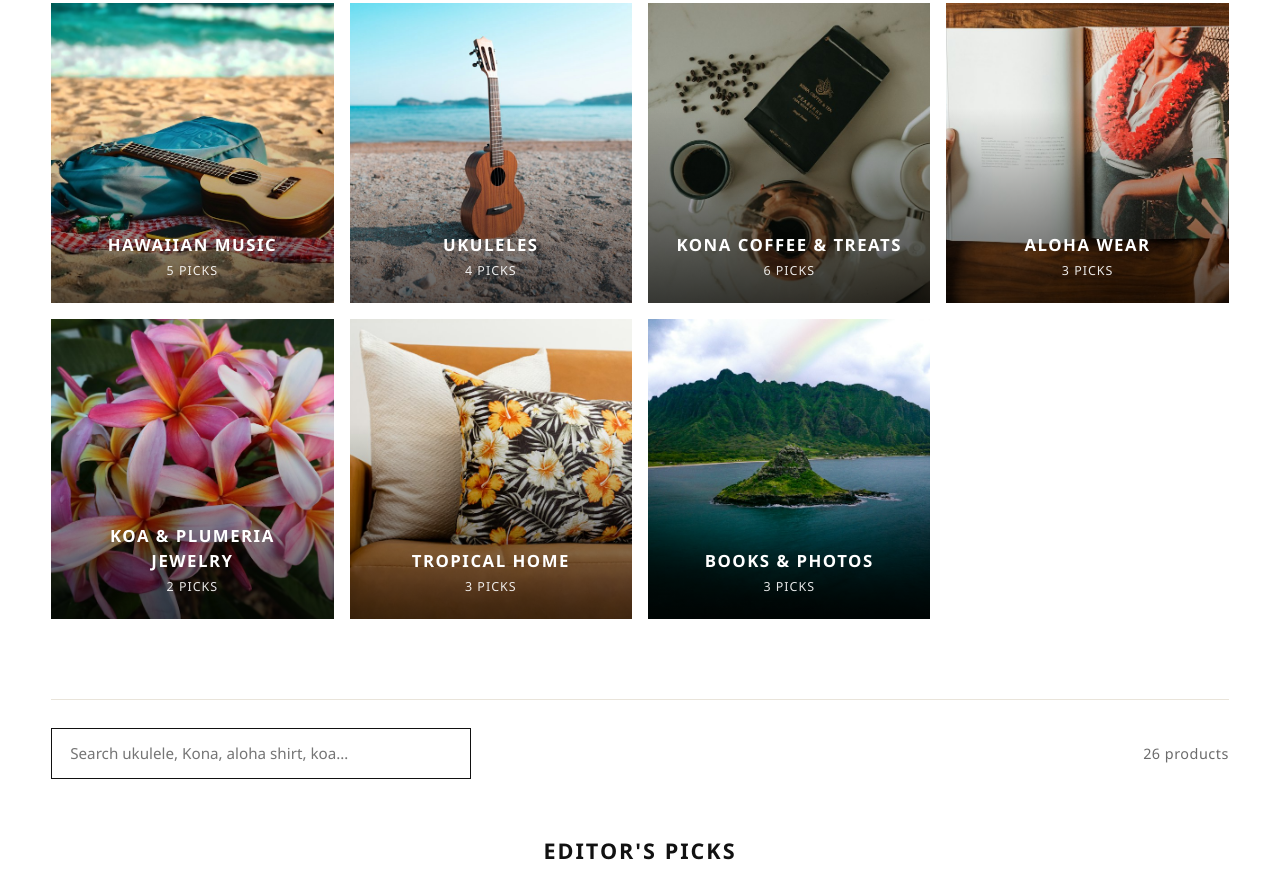
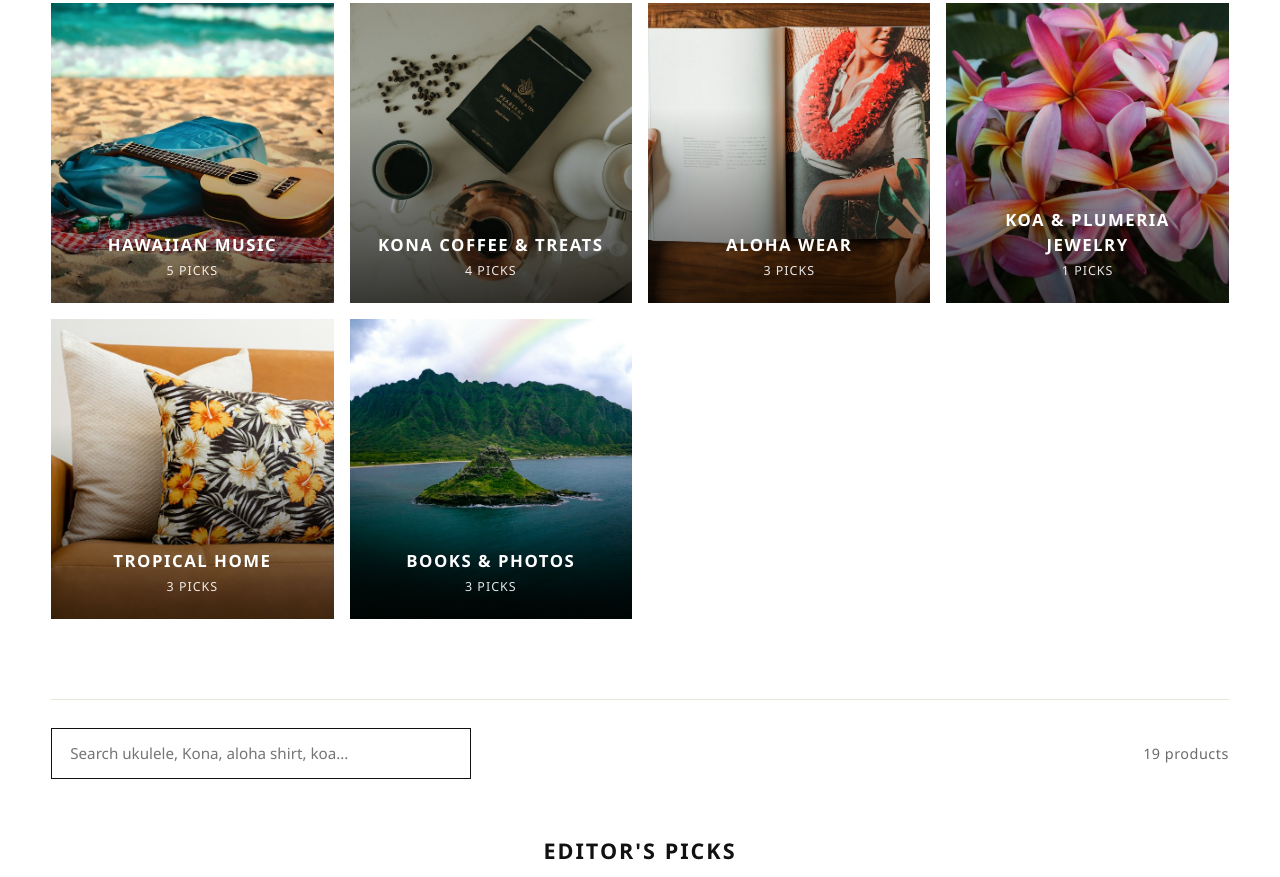
Before and after one commit to MahaloMarket/mahalo-market, a plain HTML site: page index.html in a window 1280 px wide. Shown: the part 963-1840 px from the top of the page. Drawn offline with Linux system fonts and the light colour scheme.

Commit message:
Remove out-of-stock products; hide empty categories

```diff
--- a/app.js
+++ b/app.js
@@ -24,7 +24,9 @@
   document.title = `${STORE.name} | Hawaii favorites, hand-picked`;
 
   // Header nav
-  $("#catNav").innerHTML = CATEGORIES.map((c) => `<a href="#cat-${c.id}">${esc(c.name)}</a>`).join("");
+  // Only show categories that have at least one product in stock (see products.js).
+  const ACTIVE = CATEGORIES.filter((c) => PRODUCTS.some((p) => p.category === c.id));
+  $("#catNav").innerHTML = ACTIVE.map((c) => `<a href="#cat-${c.id}">${esc(c.name)}</a>`).join("");
 
   function card(p) {
     const c = catById[p.category];
@@ -59,7 +61,7 @@
   }
 
   function renderTiles() {
-    $("#tiles").innerHTML = CATEGORIES.map((c) => {
+    $("#tiles").innerHTML = ACTIVE.map((c) => {
       const n = PRODUCTS.filter((p) => p.category === c.id).length;
       return `<a class="tile" href="#cat-${c.id}" style="background-image: url('${esc(c.image)}')">
         <span class="tile-body"><strong>${esc(c.name)}</strong><span>${n} picks</span></span>
--- a/products.js
+++ b/products.js
@@ -30,16 +30,8 @@ const PRODUCTS = [
   { id: "B0007R8FS0", name: "Masters of Hawaiian Slack Key Guitar, Vol. 1", category: "music", note: "Ledward Kaapana, George Kahumoku Jr. and friends.", added: "2026-11-24" },
   { id: "B0012YN6K4", name: "Treasures of Hawaiian Slack Key Guitar", category: "music", note: "Live recordings from the Maui concert series.", added: "2026-11-24" },
 
-  // Ukuleles
-  { id: "B093JZ2X47", name: "Vangoa 23\" Concert Ukulele Kit (Mahogany)", category: "ukulele", note: "Complete beginner kit with a mahogany concert uke.", added: "2026-11-24", pick: true },
-  { id: "B0D9QL9M2L", name: "LEKATO 23\" Mahogany Concert Ukulele Bundle", category: "ukulele", note: "Gig bag, strap, tuner and picks included.", added: "2026-11-24" },
-  { id: "B00G69DPYW", name: "Concert Ukulele 23\" Beginner Bundle, Sapele Body", category: "ukulele", note: "Sapele body, gig bag and tuner.", added: "2026-11-24" },
-  { id: "B08B1K1RFP", name: "ADM 23\" Mahogany Concert Ukulele Beginner Kit", category: "ukulele", note: "Aquila strings and a gig bag.", added: "2026-11-24" },
-
   // Kona coffee & treats
   { id: "B0016BPJAI", name: "Royal Kona Coffee, 100% Kona Whole Bean, Medium Roast", category: "coffee", note: "Smooth, full-bodied Kona. A classic gift.", added: "2026-11-24", pick: true },
-  { id: "B0DMMP3Q99", name: "Keokea Coffee Co. 100% Kona Whole Bean, 1 lb", category: "coffee", note: "Grown and packaged on the Big Island.", added: "2026-11-24" },
-  { id: "B0FFDMDH5Z", name: "Keokea Coffee Co. 100% Kona Whole Bean, 8 oz", category: "coffee", note: "A smaller bag to try Kona.", added: "2026-11-24" },
   { id: "B00FAZY0D8", name: "Hawaiian Host Dark Chocolate Macadamia Nuts", category: "coffee", note: "Whole, buttery macadamias in dark chocolate.", added: "2026-11-24" },
   { id: "B003VDB79Q", name: "Hawaiian Host Milk Chocolate Macadamia Nuts, 14 oz", category: "coffee", note: "The original chocolate-covered macadamia.", added: "2026-11-24" },
   { id: "B0083DMG3U", name: "Mountains Milk Chocolate Covered Macadamia Nuts", category: "coffee", note: "Mountain-style island treat.", added: "2026-11-24" },
@@ -51,7 +43,6 @@ const PRODUCTS = [
 
   // Koa & plumeria jewelry
   { id: "B0CKWZ3FMC", name: "Hawaiian Koa Wood & Bone Plumeria Bracelet or Anklet", category: "jewelry", note: "Hand-carved, fully adjustable bracelet or anklet.", added: "2026-11-24", pick: true },
-  { id: "B008F1QFYG", name: "Koa Wood Plumeria & Petroglyph Honu Bracelet", category: "jewelry", note: "Adjustable bracelet with a carved honu (sea turtle).", added: "2026-11-24" },
 
   // Tropical home
   { id: "B0CW32RF83", name: "Fjfz Tiki & Monstera Throw Pillow Covers (Set of 4)", category: "home", note: "Aloha-themed covers for porch and sofa.", added: "2026-11-24" },
```
Also changed, not shown: journal-ukulele-buying-guide.html (+2 -2 lines).
